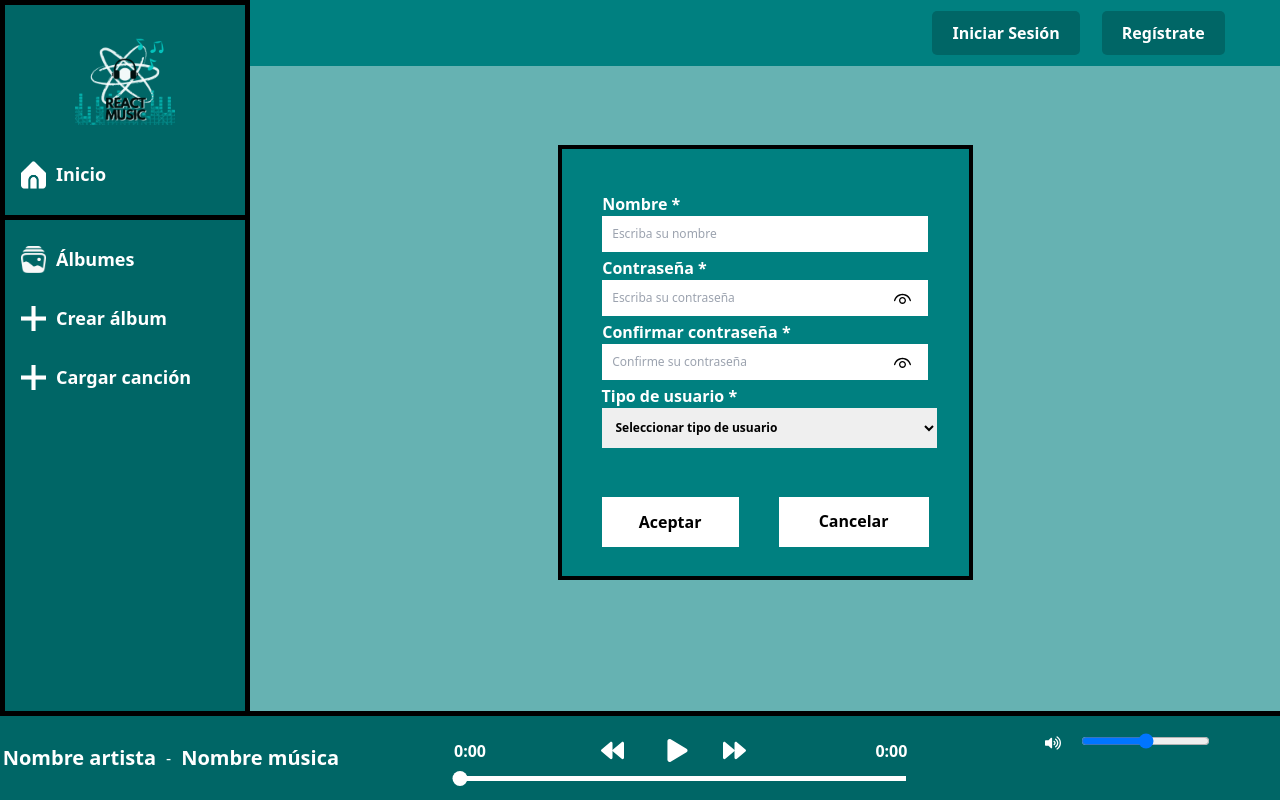
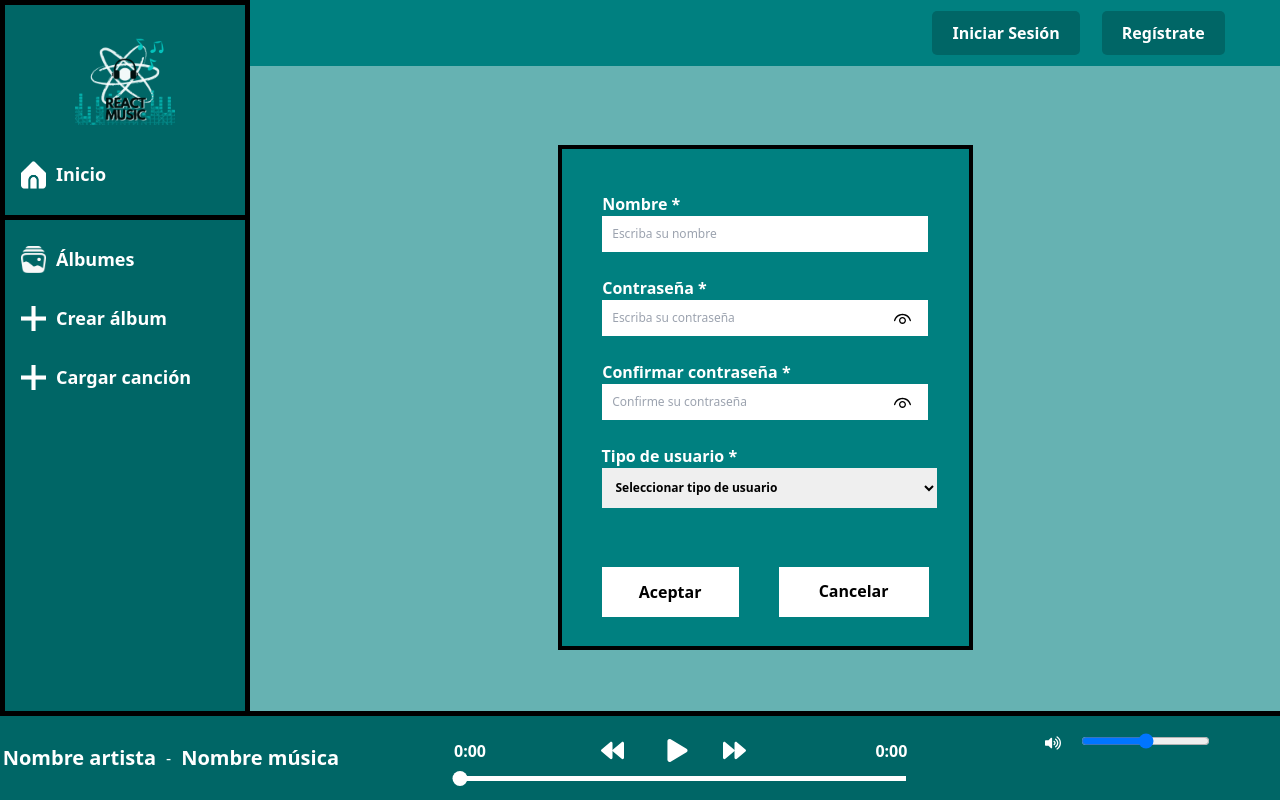
Before and after one commit to IVANCCAMA/Spotify-React, a React (Create React App) app in the folder spotify/: page /registro in a window 1280 px wide. Built offline with nearby package versions, Linux system fonts and the light colour scheme; some icons are missing.

Commit message:
Interfaz Iniciar sesion

```diff
--- a/spotify/src/components/iniciarsesion.css
+++ b/spotify/src/components/iniciarsesion.css
@@ -2,7 +2,6 @@
 .modal-form {
     width: 100%;
     max-width: 415px;
-
     height: auto; /* Cambiado a altura automática */
     background: #008080;
     border: 4px solid #000000;
@@ -25,6 +24,7 @@
     align-items: flex-start; /* Alinear elementos a la izquierda */
     margin: 0 auto;
     font-family: var(--fuente-1);
+    margin-bottom: 10px;
 }
 /* Contenedor del formulario */
 .modal-form .modal-box {
@@ -51,6 +51,7 @@
     flex-direction: column; /* Cambiado a columna para colocar título encima del campo */
     align-items: flex-start; /* Alinear elementos a la izquierda */
     margin: 0 auto;
+    margin-bottom: 20px; /*sEPARACION CONTRA--NOMBRE CONTENT*/
 }
 
 
@@ -83,7 +84,7 @@
     justify-content: space-between;
     padding: 40px;
     gap: 40px;
-
+    margin-top: 10px;
 }
 
 .btn-box button {
```
